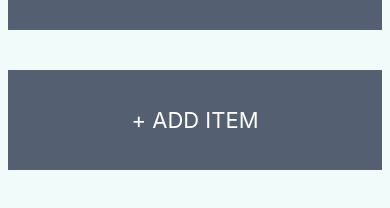
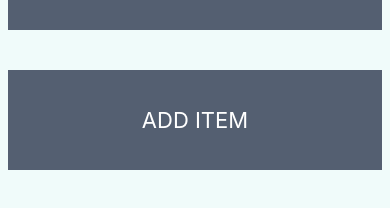
Before and after one commit to khuynh134/food-and-beverage-review-app, a React Native app: screen /Home in a window 390 px wide. Shown: the part 510-718 px from the top of the page. Built offline with nearby package versions, Linux system fonts and the light colour scheme; what realm would draw is missing.

Commit message:
home page button functions

```diff
--- a/Screens/HomeScreen.js
+++ b/Screens/HomeScreen.js
@@ -1,21 +1,20 @@
 import React from 'react';
 import logo from './assets/FABRAlogo.png';
 import HomeStyles from './components/style-sheet';
-import SearchBar from './components/SearchBar';
 import SearchBarWithSuggestions from './components/SearchBarWithSuggestions';
 import KeyboardAvoidingWrapper from './components/KeyboardAvoidingView';
+import { PageSelectionButton } from './components/ButtonComponents';
 import {
   Image,
   View,
   Text,
-  TouchableOpacity,
   SafeAreaView,
 } from 'react-native';
 
 
 const Home = ({ navigation }) => {
+    console.log(logo);
 
-    console.log(logo);
     return (
         <KeyboardAvoidingWrapper>
         <SafeAreaView style={HomeStyles.container}>
@@ -25,25 +24,13 @@ const Home = ({ navigation }) => {
 
             <View style={{marginTop: 150}}>
                 <SearchBarWithSuggestions/>
-                <TouchableOpacity style={HomeStyles.buttonContainer}
-                    onPress={() => {navigation.navigate('Restaurants')}}
-                    title='Restaurants'>
-                    <Text style={HomeStyles.buttonText}>Restaurants</Text>
-                </TouchableOpacity>
 
-                <TouchableOpacity style={HomeStyles.buttonContainer}
-                    onPress={() => {navigation.navigate('Brands')}}
-                    title='Brands'>
-                    <Text style={HomeStyles.buttonText}>Brands</Text>
-                </TouchableOpacity>
+                <PageSelectionButton page={'Restaurants'} navigation={navigation}/>
 
-                <TouchableOpacity style={HomeStyles.buttonContainer}
-                    onPress={()=> {navigation.navigate('Add Item')}}
-                    title='Add Item'>
-                    <Text style={HomeStyles.buttonText}>+ Add Item</Text>
-                </TouchableOpacity>
+                <PageSelectionButton page={'Brands'} navigation={navigation}/>
+
+                <PageSelectionButton page={'Add Item'} navigation={navigation}/>
             </View>
-
 
         </SafeAreaView>
         </KeyboardAvoidingWrapper>
--- a/Screens/components/ButtonComponents.js
+++ b/Screens/components/ButtonComponents.js
@@ -3,7 +3,7 @@ import {
     View,
     TouchableOpacity,
     Text } from "react-native";
-import { AddEditReviewStyles } from './style-sheet';
+import HomeStyles, { AddEditReviewStyles } from './style-sheet';
 import { CommonActions } from '@react-navigation/native';
 import { addReview,
          addBrand,
@@ -15,6 +15,16 @@ import { addReview,
          numberOfRestaurantsByName,
          numberOfReviewsByTypeName,
          doesReviewExist} from "./Database";
+
+function PageSelectionButton({page, navigation}){
+    return(
+        <TouchableOpacity style={HomeStyles.buttonContainer}
+            onPress={() => {navigation.navigate(page)}}
+            title={page}>
+            <Text style={HomeStyles.buttonText}>{page}</Text>
+        </TouchableOpacity>
+    );
+}
 
 function ChooseBrandorRestaurantButtons({setRestaurantOrBrand, RestaurantOrBrand, setPlaceholder}) {
 
@@ -101,4 +111,4 @@ function SubmitReviewButton({reviewProperties, navigation, oldReview = null}){
     )
 }
 
-export {ChooseBrandorRestaurantButtons, SubmitReviewButton}
+export { PageSelectionButton, ChooseBrandorRestaurantButtons, SubmitReviewButton}
```
